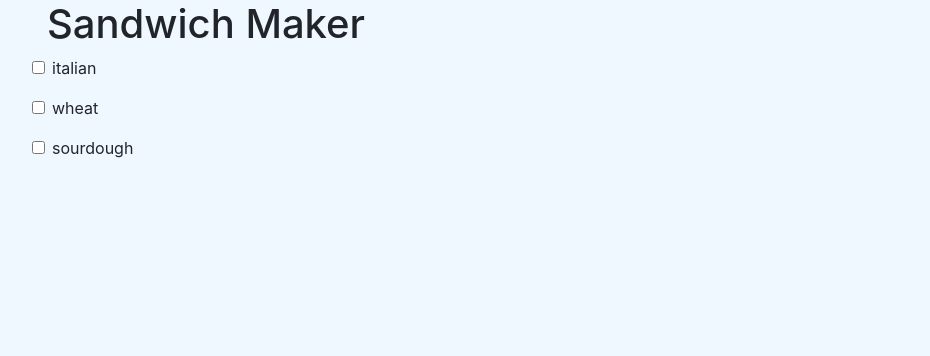
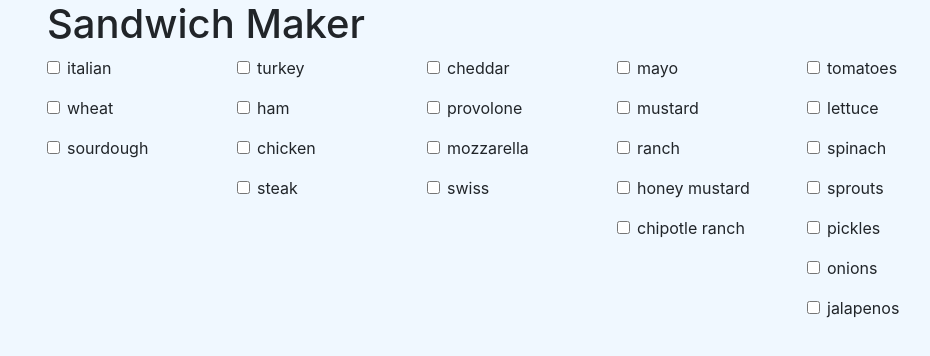
Before and after one commit to djunaim/sandwichMaker, a plain HTML site: page index.html in a window 1280 px wide. Shown: the whole page, without its empty margins (38-968 px from the left). Drawn offline with nearby package versions, Linux system fonts and the light colour scheme.

Commit message:
added array of toppings

```diff
--- a/index.html
+++ b/index.html
@@ -13,8 +13,23 @@
     <div class="container">
         <h1>Sandwich Maker</h1>
         <div class="row">
-            <div id="breadCounter"></div>
+            <div class="col-2">
+                <div id="breadCounter"></div>
+            </div>
+            <div class="col-2">
+                <div id="meatCounter"></div>
+            </div>
+            <div class="col-2">
+                <div id="cheeseCounter"></div>
+            </div>
+            <div class="col-2" >
+                <div id="condimentsCounter"></div>
+            </div>
+            <div class="col-2">
+                <div id="veggiesCounter"></div>
+            </div>
         </div>
+
         <div class="row">
             <div id="finalOrder"></div>
         </div>
--- /dev/null
+++ b/javascripts/components/cheese.js
@@ -0,0 +1,40 @@
+import utilities from '../helpers/utilities.js';
+
+const cheeseCollection = [
+    {
+        id: 'cheese1',
+        name: 'cheddar',
+        price: 50,
+    },
+    {
+        id: 'cheese2',
+        name: 'provolone',
+        price: 30,
+    },
+    {
+        id: 'cheese3',
+        name: 'mozzarella',
+        price: 45,
+    },
+    {
+        id: 'cheese4',
+        name: 'swiss',
+        price: 60,
+    },
+]
+
+const cheese = () => {
+    let domString = '';
+    for (let i=0; i<cheeseCollection.length; i++) {
+        domString +=
+        `
+        <div class="form-group form-check">
+            <input type="checkbox" class="form-check-input bread" id="${cheeseCollection[i].id}">
+            <label class="form-check-label" for="${ cheeseCollection[i].id}">${cheeseCollection[i].name}</label>
+        </div>
+        `;
+    }
+    utilities.printToDOM('cheeseCounter', domString);
+}
+
+export default{ cheese };
--- /dev/null
+++ b/javascripts/components/condiments.js
@@ -0,0 +1,45 @@
+import utilities from '../helpers/utilities.js';
+
+const condimentsCollection = [
+    {
+        id: 'condiments1',
+        name: 'mayo',
+        price: 10,
+    },
+    {
+        id: 'condiments2',
+        name: 'mustard',
+        price: 30,
+    },
+    {
+        id: 'condiments3',
+        name: 'ranch',
+        price: 45,
+    },
+    {
+        id: 'condiments4',
+        name: 'honey mustard',
+        price: 60,
+    },
+    {
+        id: 'condiments5',
+        name: 'chipotle ranch',
+        price: 100,
+    },
+]
+
+const condiments = () => {
+    let domString = '';
+    for (let i=0; i<condimentsCollection.length; i++) {
+        domString +=
+        `
+        <div class="form-group form-check">
+            <input type="checkbox" class="form-check-input bread" id="${condimentsCollection[i].id}">
+            <label class="form-check-label" for="${ condimentsCollection[i].id}">${condimentsCollection[i].name}</label>
+        </div>
+        `;
+    }
+    utilities.printToDOM('condimentsCounter', domString);
+}
+
+export default{ condiments };
--- /dev/null
+++ b/javascripts/components/meats.js
@@ -0,0 +1,40 @@
+import utilities from '../helpers/utilities.js';
+
+const meatCollection = [
+    {
+        id: 'meat1',
+        name: 'turkey',
+        price: 100,
+    },
+    {
+        id: 'meat2',
+        name: 'ham',
+        price: 400,
+    },
+    {
+        id: 'meat3',
+        name: 'chicken',
+        price: 300,
+    },
+    {
+        id: 'meat4',
+        name: 'steak',
+        price: 500,
+    },
+]
+
+const meat = () => {
+    let domString = '';
+    for (let i=0; i<meatCollection.length; i++) {
+        domString +=
+        `
+        <div class="form-group form-check">
+            <input type="checkbox" class="form-check-input meat" id="${meatCollection[i].id}">
+            <label class="form-check-label" for="${ meatCollection[i].id}">${meatCollection[i].name}</label>
+        </div>
+        `;
+    }
+    utilities.printToDOM('meatCounter', domString);
+}
+
+export default{ meat };
--- /dev/null
+++ b/javascripts/components/veggies.js
@@ -0,0 +1,55 @@
+import utilities from '../helpers/utilities.js';
+
+const veggiesCollection = [
+    {
+        id: 'veggies1',
+        name: 'tomatoes',
+        price: 200,
+    },
+    {
+        id: 'veggies2',
+        name: 'lettuce',
+        price: 300,
+    },
+    {
+        id: 'veggies3',
+        name: 'spinach',
+        price: 45,
+    },
+    {
+        id: 'veggies4',
+        name: 'sprouts',
+        price: 600,
+    },
+    {
+        id: 'veggies5',
+        name: 'pickles',
+        price: 10,
+    },
+    {
+        id: 'veggies6',
+        name: 'onions',
+        price: 58,
+    },
+    {
+        id: 'veggies7',
+        name: 'jalapenos',
+        price: 100,
+    },
+]
+
+const veggies = () => {
+    let domString = '';
+    for (let i=0; i<veggiesCollection.length; i++) {
+        domString +=
+        `
+        <div class="form-group form-check">
+            <input type="checkbox" class="form-check-input bread" id="${veggiesCollection[i].id}">
+            <label class="form-check-label" for="${ veggiesCollection[i].id}">${veggiesCollection[i].name}</label>
+        </div>
+        `;
+    }
+    utilities.printToDOM('veggiesCounter', domString);
+}
+
+export default{ veggies };
--- a/javascripts/main.js
+++ b/javascripts/main.js
@@ -1,7 +1,15 @@
 import bread from './components/bread.js';
+import cheese from './components/cheese.js';
+import condiments from './components/condiments.js';
+import meats from './components/meats.js';
+import veggies from './components/veggies.js';
 
 const init = () => {
     bread.bread();
+    cheese.cheese();
+    condiments.condiments();
+    meats.meat();
+    veggies.veggies();
 }
 
 init();
```
